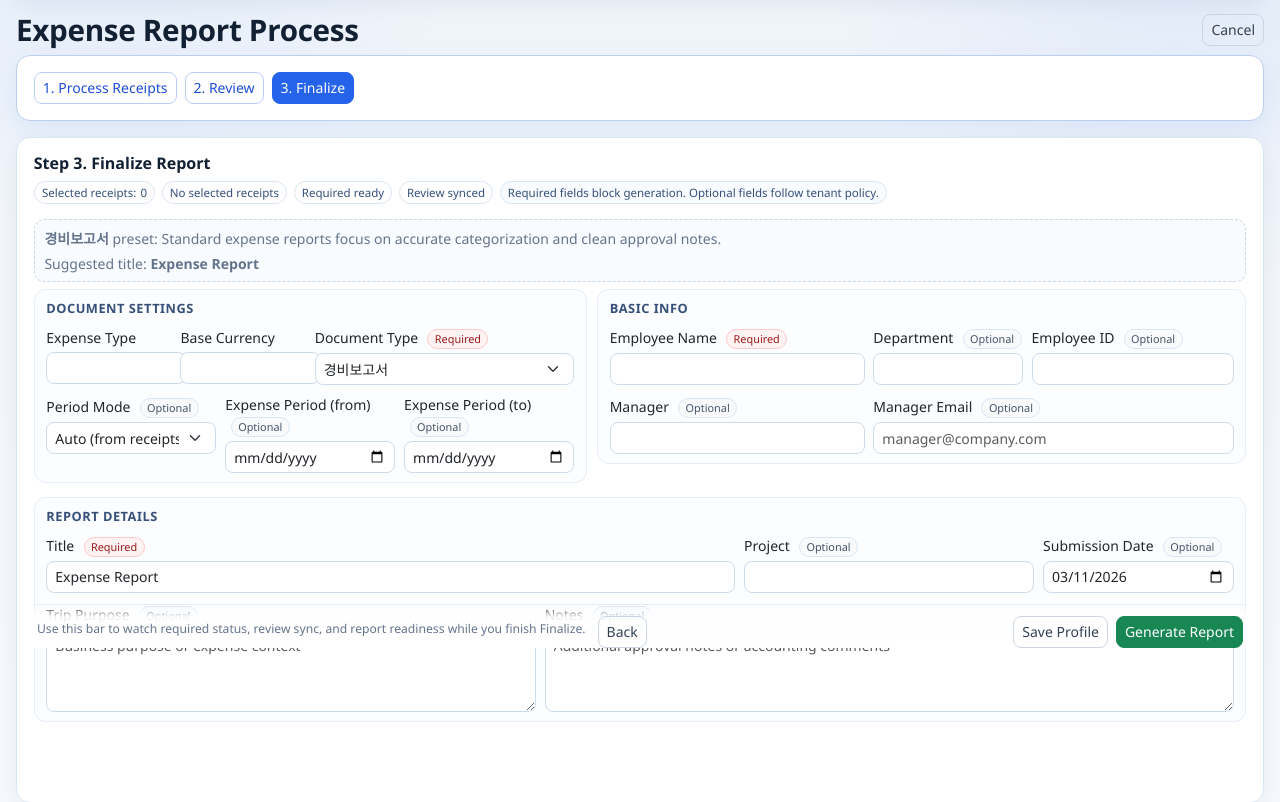
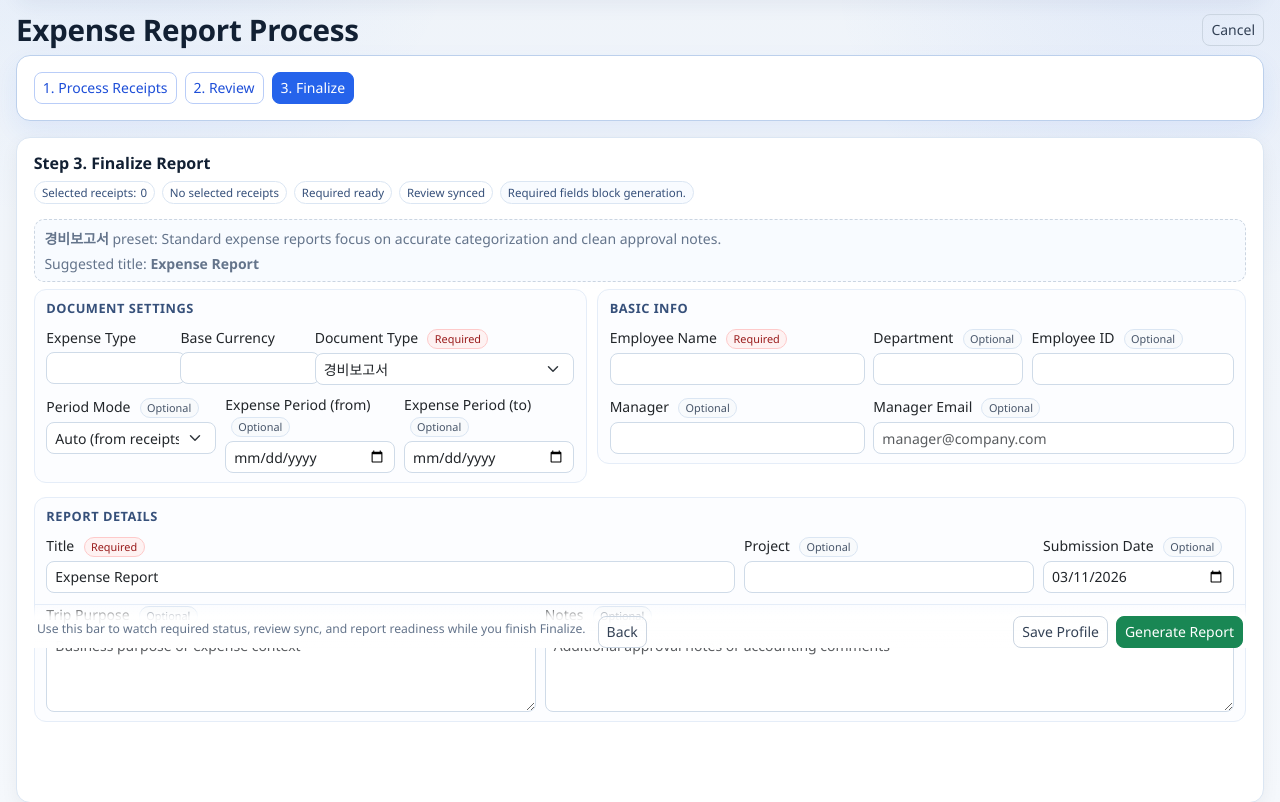
Before and after one commit to 2030Retire/EZWorks-Expense, a Flask app: page /reports/wizard/generate in a window 1280 px wide. Shown: the part 152-954 px from the top of the page. Run offline with Flask 3, Linux system fonts and the light colour scheme; the visitor is signed in with stand-in values (Sample User, id 1); data comes from the database, SQL or seed files in the repository; some libraries are stand-ins or nearby versions.

Commit message:
tighten wizard status copy

```diff
--- a/templates/admin.html
+++ b/templates/admin.html
@@ -2137,7 +2137,7 @@ async function loadTemplatePreview() {
           <span class="template-chip">Right base</span>
           <span class="template-chip">Diff cells ${effectivePreview.diffCount}</span>
           <span class="template-chip">Affected sheets ${effectivePreview.sheetDiffs.length || 0}</span>
-          <span class="template-chip">Highlight = resolved override change</span>
+          <span class="template-chip">Highlight = override change</span>
         </div>
         ${diffSummary}
       </div>
--- a/templates/report_wizard_generate.html
+++ b/templates/report_wizard_generate.html
@@ -419,7 +419,7 @@
         <span class="finalize-overview-pill" id="progressSummary">No selected receipts</span>
         <span class="finalize-overview-pill" id="requiredStatePill">Required ready</span>
         <span class="finalize-overview-pill" id="reviewSyncPill">Review synced</span>
-        <span class="finalize-inline-guide mb-0">Required fields block generation. Optional fields follow tenant policy.</span>
+        <span class="finalize-inline-guide mb-0">Required fields block generation.</span>
       </div>
       <div id="dirtyBanner" class="alert alert-warning py-2 px-3 small mb-2" style="display:none;">
         There are unsaved edits from Review. Save them first.
@@ -674,15 +674,15 @@
       }
       // 상단 카드가 상세 요약을 담당하므로, 하단 액션 바는 지금 막히는 이유나 바로 가능한 행동만 짧게 안내한다.
       if (missing.length) {
-        meta.textContent = `Generate is blocked until the missing required fields are filled. Next missing: ${missing[0].label}.`;
+        meta.textContent = `Blocked by required fields. Next missing: ${missing[0].label}.`;
       } else if (dirtyCount) {
-        meta.textContent = `${dirtyCount} Review edit(s) still look unsaved. Return to Review or sync them before generating.`;
+        meta.textContent = `${dirtyCount} Review edit(s) still need sync before generate.`;
       } else if (!selectedCount) {
-        meta.textContent = "No receipts are selected yet. Return to Review and choose at least one receipt.";
+        meta.textContent = "No receipts selected yet.";
       } else {
         meta.textContent = summary.datedCount
-          ? `Ready to generate. Review and Finalize are aligned for ${summary.periodText}.`
-          : "Ready to generate. Add the period manually if your document policy requires it.";
+          ? `Ready to generate for ${summary.periodText}.`
+          : "Ready to generate. Add period only if your policy requires it.";
       }
     }
 
```
Also changed, not shown: docs/product/expense_processor_major_notes.md (+3 -0 lines), templates/report_wizard_review.html (+9 -5 lines).
